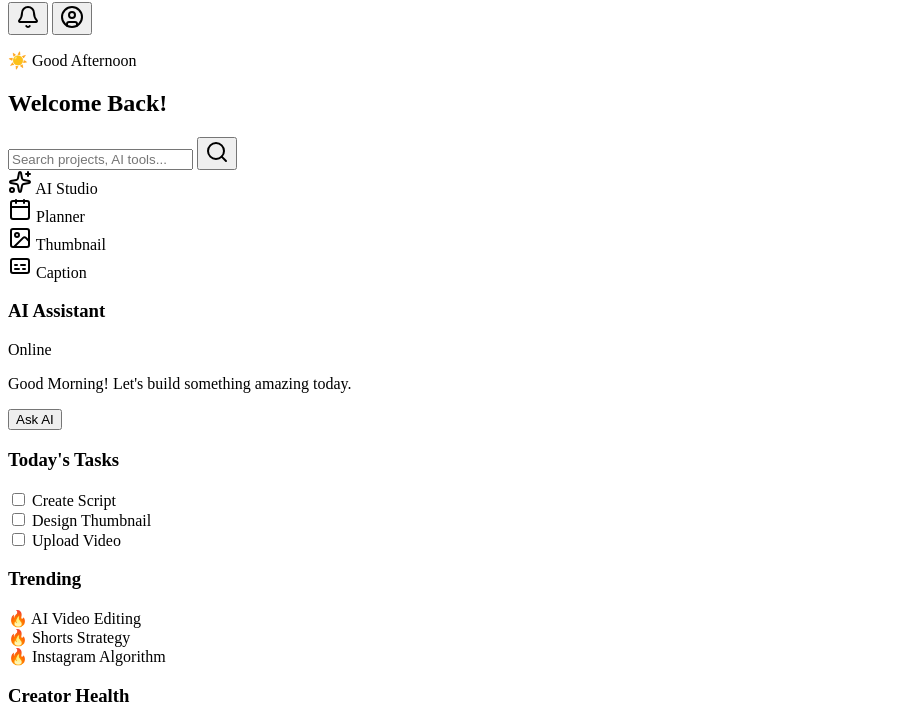
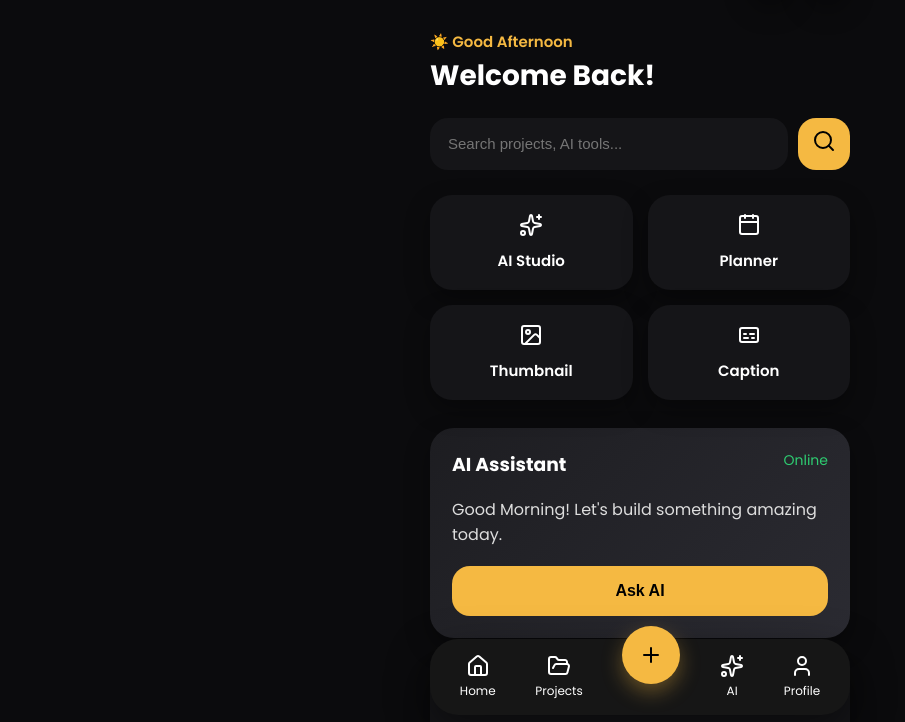
Before and after one commit to tnainsi-hub/creatoros-ai, a website: page index.html in a window 1280 px wide. Shown: the part 65-787 px from the top of the page, without its empty margins (0-905 px from the left). Drawn offline with nearby package versions, Linux system fonts and the light colour scheme.

Commit message:
Update style.css

```diff
--- a/style.css
+++ b/style.css
@@ -1 +1,557 @@
-/* CreatorOS Global Styles */
+/* ======================================================
+   CreatorOS AI Design System v1
+   Author : CreatorOS Team
+   ====================================================== */
+
+:root{
+
+--bg:#0b0b0d;
+--surface:#151518;
+--surface2:#1d1d21;
+
+--gold:#F5B942;
+--gold2:#ffd97a;
+
+--white:#ffffff;
+--text:#e8e8e8;
+--muted:#a8a8a8;
+
+--green:#2ecc71;
+--red:#ff5c5c;
+--blue:#4da3ff;
+
+--radius:22px;
+
+--shadow:
+0 10px 25px rgba(0,0,0,.35);
+
+--transition:.25s ease;
+
+}
+
+*{
+
+margin:0;
+padding:0;
+box-sizing:border-box;
+
+}
+
+html{
+
+scroll-behavior:smooth;
+
+}
+
+body{
+
+background:var(--bg);
+
+font-family:'Poppins',sans-serif;
+
+color:var(--white);
+
+display:flex;
+
+justify-content:center;
+
+padding:20px;
+
+}
+
+.phone{
+
+width:100%;
+
+max-width:420px;
+
+min-height:100vh;
+
+background:var(--bg);
+
+padding-bottom:120px;
+
+}
+
+/* -------------------- */
+
+.topbar{
+
+display:flex;
+
+justify-content:space-between;
+
+align-items:center;
+
+margin-bottom:30px;
+
+}
+
+.logo h2{
+
+font-size:22px;
+
+font-weight:700;
+
+letter-spacing:.5px;
+
+}
+
+.top-icons{
+
+display:flex;
+
+gap:12px;
+
+}
+
+.icon-btn{
+
+width:45px;
+
+height:45px;
+
+border:none;
+
+border-radius:50%;
+
+background:var(--surface);
+
+color:white;
+
+cursor:pointer;
+
+transition:var(--transition);
+
+box-shadow:var(--shadow);
+
+}
+
+.icon-btn:hover{
+
+background:var(--gold);
+
+color:black;
+
+transform:translateY(-2px);
+
+}
+
+/* -------------------- */
+
+.welcome{
+
+margin-bottom:25px;
+
+}
+
+#greeting{
+
+font-size:15px;
+
+color:var(--gold);
+
+font-weight:600;
+
+margin-bottom:6px;
+
+}
+
+#username{
+
+font-size:28px;
+
+font-weight:700;
+
+line-height:1.2;
+
+}
+
+/* -------------------- */
+
+.search-box{
+
+display:flex;
+
+gap:10px;
+
+margin:25px 0;
+
+}
+
+.search-box input{
+
+flex:1;
+
+height:52px;
+
+border:none;
+
+outline:none;
+
+border-radius:18px;
+
+background:var(--surface);
+
+padding:0 18px;
+
+font-size:15px;
+
+color:white;
+
+}
+
+.search-box button{
+
+width:52px;
+
+border:none;
+
+border-radius:18px;
+
+background:var(--gold);
+
+cursor:pointer;
+
+font-size:18px;
+
+transition:.3s;
+
+}
+
+.search-box button:hover{
+
+transform:scale(1.05);
+
+}
+
+/* -------------------- */
+
+.quick-actions{
+
+display:grid;
+
+grid-template-columns:repeat(2,1fr);
+
+gap:15px;
+
+margin-bottom:28px;
+
+}
+
+.action-card{
+
+background:var(--surface);
+
+padding:18px;
+
+border-radius:22px;
+
+display:flex;
+
+flex-direction:column;
+
+align-items:center;
+
+justify-content:center;
+
+gap:12px;
+
+cursor:pointer;
+
+transition:.3s;
+
+box-shadow:var(--shadow);
+
+}
+
+.action-card:hover{
+
+transform:translateY(-4px);
+
+background:var(--surface2);
+
+}
+
+.action-card i{
+
+width:34px;
+
+height:34px;
+
+color:var(--gold);
+
+}
+
+.action-card span{
+
+font-size:15px;
+
+font-weight:600;
+
+}
+
+/* -------------------- */
+
+.assistant{
+
+background:linear-gradient(135deg,#1d1d21,#2b2b32);
+
+padding:22px;
+
+border-radius:24px;
+
+margin-bottom:25px;
+
+box-shadow:var(--shadow);
+
+}
+
+.assistant-header{
+
+display:flex;
+
+justify-content:space-between;
+
+margin-bottom:12px;
+
+}
+
+.assistant-header span{
+
+color:var(--green);
+
+font-size:14px;
+
+}
+
+.assistant p{
+
+line-height:1.6;
+
+color:#ddd;
+
+margin:18px 0;
+
+}
+
+.assistant button{
+
+width:100%;
+
+height:50px;
+
+border:none;
+
+border-radius:18px;
+
+background:var(--gold);
+
+font-size:16px;
+
+font-weight:600;
+
+cursor:pointer;
+
+transition:.3s;
+
+}
+
+.assistant button:hover{
+
+transform:translateY(-2px);
+
+}
+
+/* -------------------- */
+
+.tasks{
+
+background:var(--surface);
+
+padding:20px;
+
+border-radius:24px;
+
+margin-bottom:22px;
+
+box-shadow:var(--shadow);
+
+}
+
+.tasks h3{
+
+margin-bottom:15px;
+
+}
+
+.task{
+
+display:flex;
+
+align-items:center;
+
+gap:12px;
+
+padding:12px 0;
+
+border-bottom:1px solid rgba(255,255,255,.05);
+
+}
+
+.task:last-child{
+
+border:none;
+
+}
+
+/* -------------------- */
+
+.trending{
+
+margin-bottom:22px;
+
+}
+
+.trending h3{
+
+margin-bottom:14px;
+
+}
+
+.trend-card{
+
+background:var(--surface);
+
+padding:16px;
+
+border-radius:18px;
+
+margin-bottom:12px;
+
+box-shadow:var(--shadow);
+
+transition:.3s;
+
+}
+
+.trend-card:hover{
+
+transform:translateX(4px);
+
+}
+
+/* -------------------- */
+
+.health{
+
+background:var(--surface);
+
+padding:20px;
+
+border-radius:24px;
+
+box-shadow:var(--shadow);
+
+margin-bottom:90px;
+
+}
+
+.health h3{
+
+margin-bottom:15px;
+
+}
+
+.health p{
+
+margin:10px 0;
+
+color:#ddd;
+
+}
+
+/* -------------------- */
+
+.bottom-nav{
+
+position:fixed;
+
+left:50%;
+
+transform:translateX(-50%);
+
+bottom:20px;
+
+width:95%;
+
+max-width:420px;
+
+background:#161616;
+
+display:flex;
+
+justify-content:space-around;
+
+align-items:center;
+
+padding:15px 10px;
+
+border-radius:28px;
+
+box-shadow:
+0 15px 40px rgba(0,0,0,.5);
+
+}
+
+.bottom-nav a{
+
+text-decoration:none;
+
+color:white;
+
+display:flex;
+
+flex-direction:column;
+
+align-items:center;
+
+font-size:12px;
+
+gap:4px;
+
+transition:.3s;
+
+}
+
+.bottom-nav a:hover{
+
+color:var(--gold);
+
+}
+
+.bottom-nav .center{
+
+background:var(--gold);
+
+width:58px;
+
+height:58px;
+
+border-radius:50%;
+
+display:flex;
+
+justify-content:center;
+
+align-items:center;
+
+color:black;
+
+margin-top:-45px;
+
+font-weight:700;
+
+box-shadow:0 8px 20px rgba(245,185,66,.35);
+
+}
```
